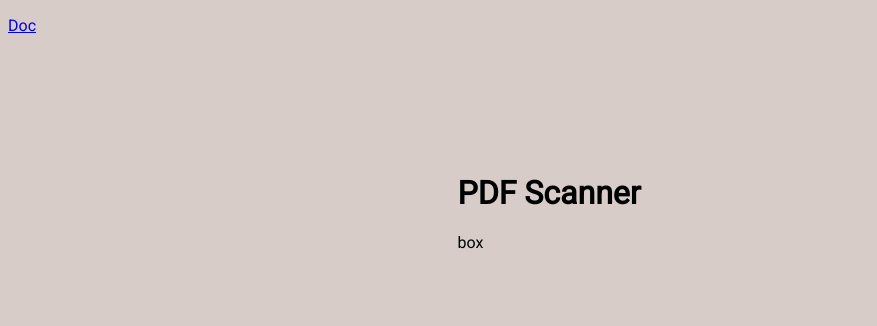
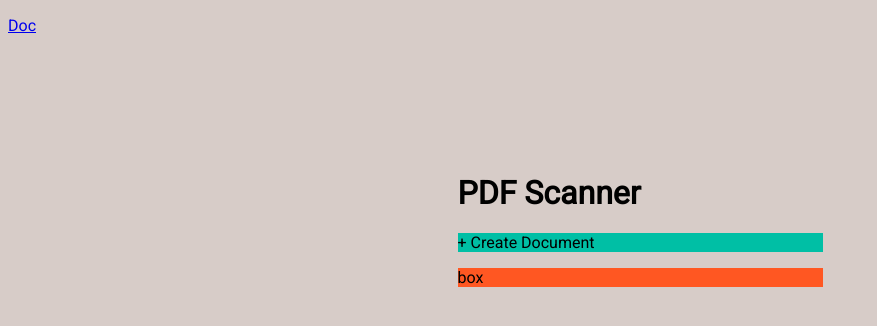
Before and after one commit to PatrickBagtas/PDFScanner, a React (Vite) app: page /doclist in a window 1280 px wide. Shown: the top 326 px of the page, without its empty margins (0-877 px from the left). Built offline with nearby package versions, Linux system fonts and the light colour scheme.

Commit message:
new document
-info

```diff
--- a/src/index.scss
+++ b/src/index.scss
@@ -83,5 +83,11 @@ body{
 }
 
 .box{
-  box-sizing:border-box;
+  background-color: #FF5722;
+};
+
+
+.topper{
+  justify-content: end;
+  background-color:#00BFA5;
 }
--- a/src/views/DocList.tsx
+++ b/src/views/DocList.tsx
@@ -3,6 +3,9 @@
 export default function DocList(){
     return (
         <div>
+            <div className="topper">
+                <p>+ Create Document</p>
+            </div>
             <div className="box ">
                 <p>box</p>
             </div>
```
